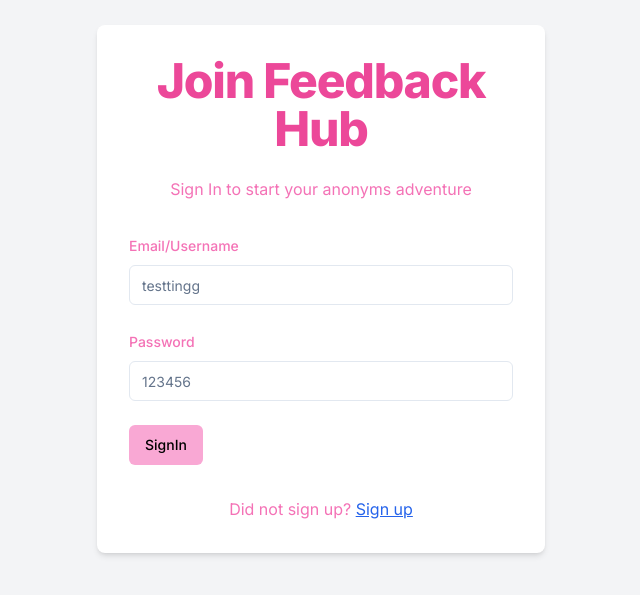
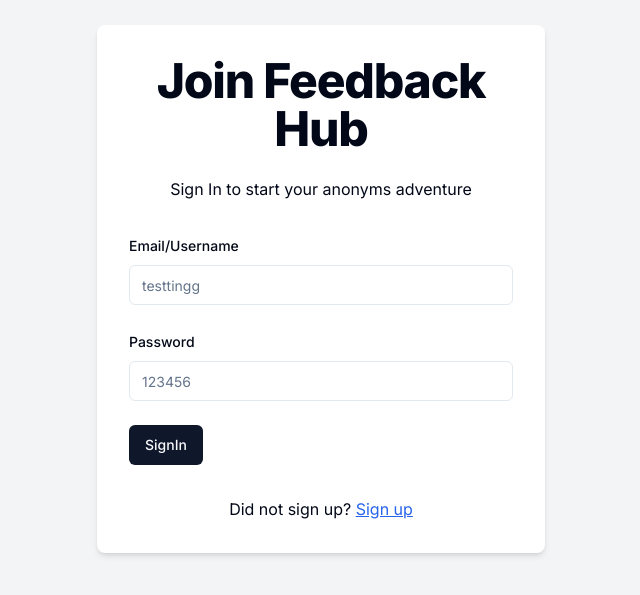
Before and after one commit to lalit007-code/whispersend, a Next.js app: page /sign-in in a window 1280 px wide. Shown: the part 111-706 px from the top of the page, without its empty margins (319-959 px from the left). Built offline with nearby package versions, Linux system fonts and the light colour scheme.

Commit message:
remove pink color from signIn and signUp page

```diff
--- a/src/app/(auth)/sign-in/page.tsx
+++ b/src/app/(auth)/sign-in/page.tsx
@@ -51,10 +51,10 @@ const SignIn = () => {
   };
 
   return (
-    <div className="flex justify-center items-center text-pink-400   min-h-screen bg-gray-100">
+    <div className="flex justify-center items-center    min-h-screen bg-gray-100">
       <div className="w-full max-w-md p-8 space-y-8 bg-white rounded-lg shadow-md ">
         <div className="text-center">
-          <h1 className="text-4xl font-extrabold text-pink-500 tracking-tight lg:text-5xl mb-6">
+          <h1 className="text-4xl font-extrabold tracking-tight lg:text-5xl mb-6">
             Join Feedback Hub
           </h1>
           <p className="mb-4">Sign In to start your anonyms adventure</p>
@@ -89,10 +89,7 @@ const SignIn = () => {
                 </FormItem>
               )}
             />
-            <Button
-              type="submit"
-              className="bg-pink-300 text-black hover:bg-pink-500"
-            >
+            <Button type="submit" className=" ">
               SignIn
             </Button>
           </form>
--- a/src/app/(auth)/sign-up/page.tsx
+++ b/src/app/(auth)/sign-up/page.tsx
@@ -95,7 +95,7 @@ const SignUp = () => {
   };
 
   return (
-    <div className="flex justify-center text-pink-400 items-center min-h-screen bg-gray-100">
+    <div className="flex justify-center  items-center min-h-screen bg-gray-100">
       <div className="w-full max-w-md p-8 space-y-8 bg-white rounded-lg shadow-md ">
         <div className="text-center">
           <h1 className="text-4xl font-extrabold tracking-tight lg:text-5xl mb-6">
@@ -162,11 +162,7 @@ const SignUp = () => {
                 </FormItem>
               )}
             />
-            <Button
-              type="submit"
-              className="text-black bg-pink-400 hover:bg-pink-200"
-              disabled={isSubmitting}
-            >
+            <Button type="submit" disabled={isSubmitting}>
               {isSubmitting ? (
                 <>
                   <Loader2 className="mr-2 h-4 w-4 animate-spin" /> SigningUp...
```
